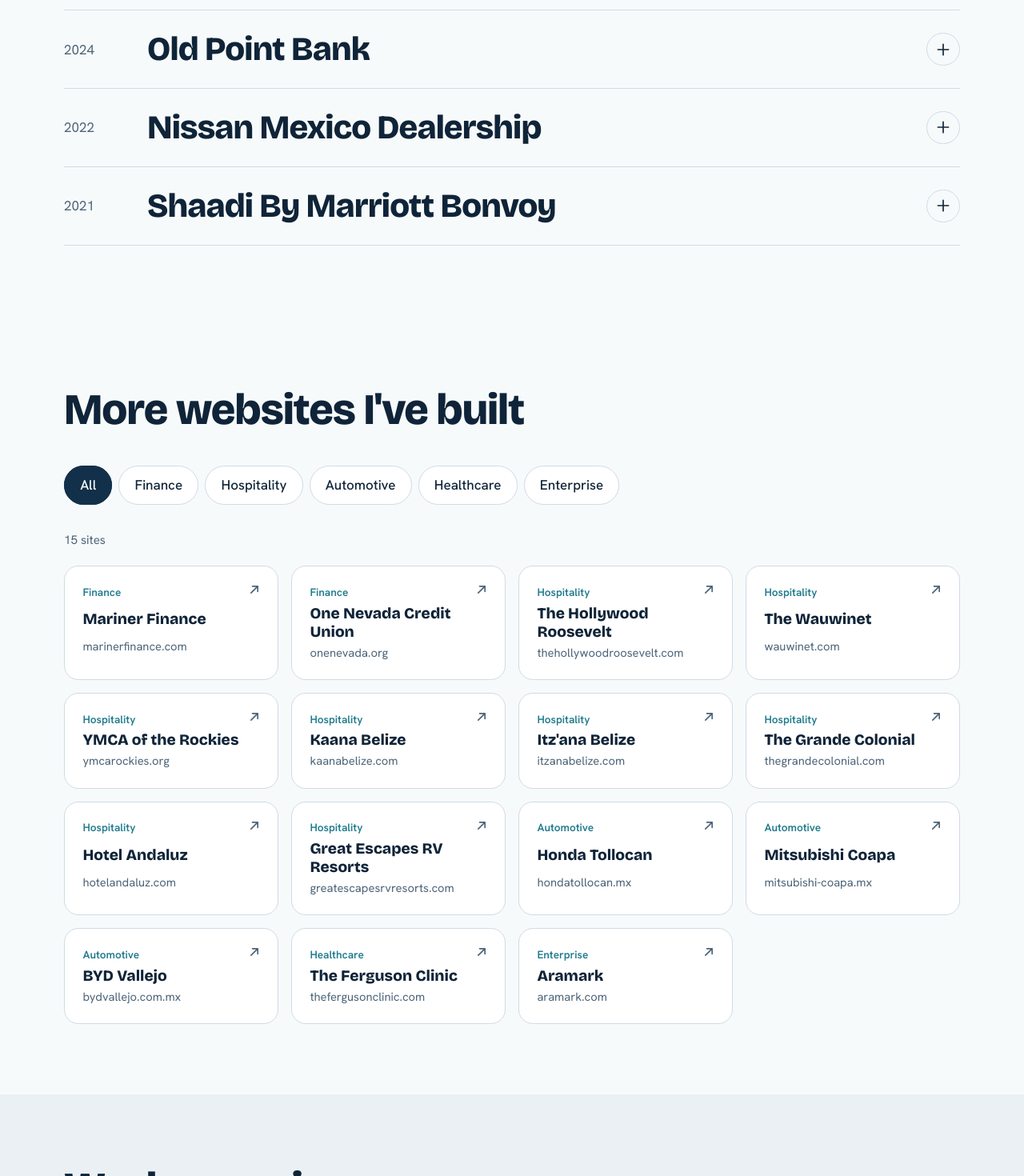
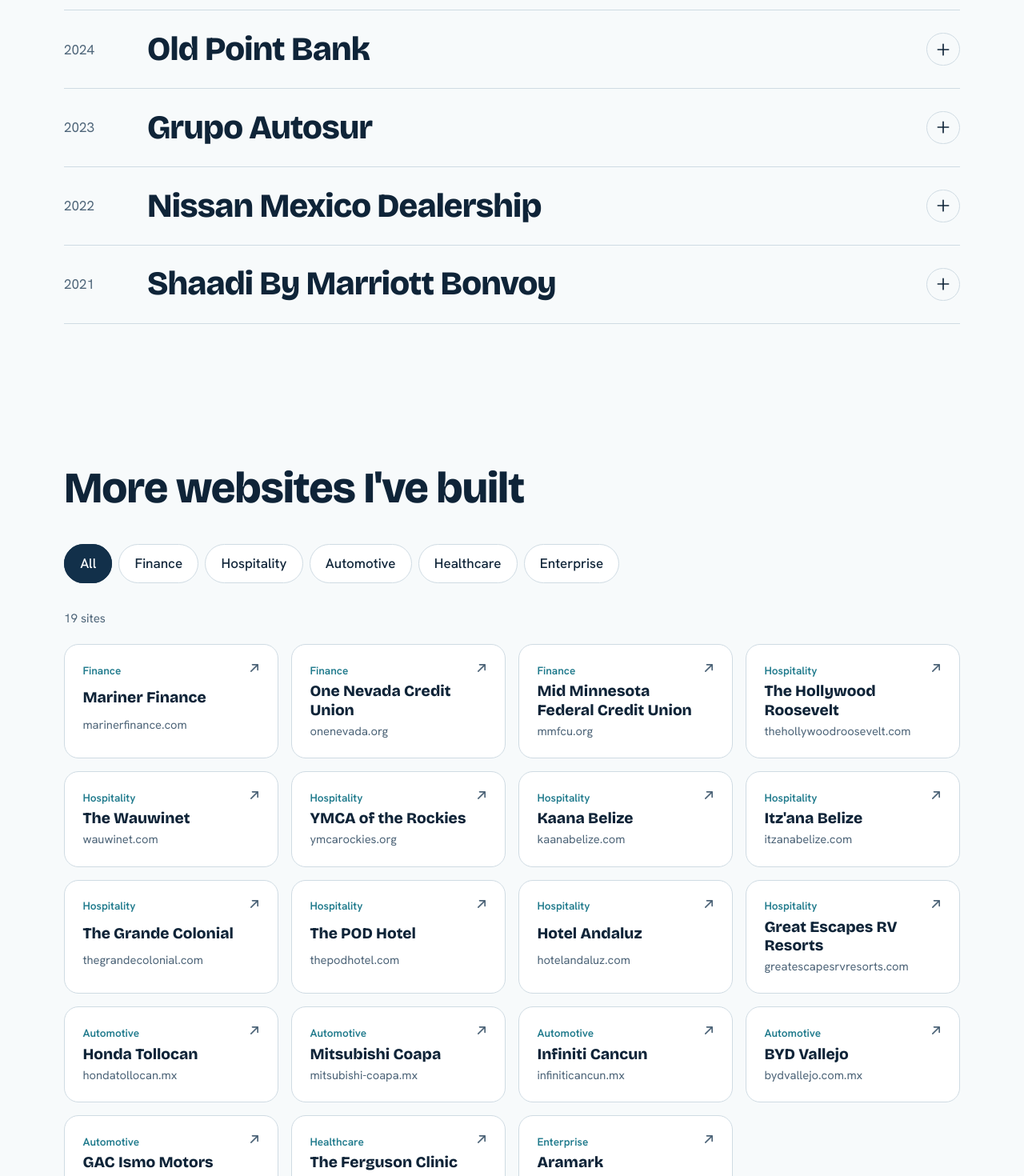
Before and after one commit to Mikdadali/mikdadali.github.io, a React (Vite) app: page / in a window 1280 px wide. Shown: the part 3540-5010 px from the top of the page at 80% size. Built offline with nearby package versions, Linux system fonts and the light colour scheme.

Commit message:
Added more projects in the list

```diff
--- a/src/data.js
+++ b/src/data.js
@@ -61,8 +61,16 @@ export const PROJECTS = [
   {
     year: "2024",
     title: "Old Point Bank",
+    url: "https://www.oldpointbank.com/",
     text: "Full project handling from start to end. Built a fully responsive banking website using UIKit and CMS with a focus on performance and accessibility.",
     tags: ["UIKit", "Responsive", "CMS", "Full Project"],
+  },
+  {
+    year: "2023",
+    title: "Grupo Autosur",
+    url: "https://www.autosur.mx/",
+    text: "Responsive website for a Mexican automotive dealership group: new and pre-owned vehicle inventory by brand and body type, quote and financing tools, test-drive and service appointment booking, promotions, and a dealership locator, managed through a CMS.",
+    tags: ["Automotive", "Responsive", "Inventory", "Booking Forms", "CMS"],
   },
   {
     year: "2022",
@@ -170,17 +178,21 @@ export const EDUCATION = [
 export const CLIENT_SITES = [
   { name: "Mariner Finance", url: "https://www.marinerfinance.com/", sector: "Finance" },
   { name: "One Nevada Credit Union", url: "https://www.onenevada.org/", sector: "Finance" },
+  { name: "Mid Minnesota Federal Credit Union", url: "https://www.mmfcu.org/", sector: "Finance" },
   { name: "The Hollywood Roosevelt", url: "https://www.thehollywoodroosevelt.com/", sector: "Hospitality" },
   { name: "The Wauwinet", url: "https://www.wauwinet.com/", sector: "Hospitality" },
   { name: "YMCA of the Rockies", url: "https://www.ymcarockies.org/", sector: "Hospitality" },
   { name: "Kaana Belize", url: "https://www.kaanabelize.com/", sector: "Hospitality" },
   { name: "Itz'ana Belize", url: "https://www.itzanabelize.com/", sector: "Hospitality" },
   { name: "The Grande Colonial", url: "https://www.thegrandecolonial.com/", sector: "Hospitality" },
+  { name: "The POD Hotel", url: "https://www.thepodhotel.com/", sector: "Hospitality" },
   { name: "Hotel Andaluz", url: "https://www.hotelandaluz.com/", sector: "Hospitality" },
   { name: "Great Escapes RV Resorts", url: "https://www.greatescapesrvresorts.com/", sector: "Hospitality" },
   { name: "Honda Tollocan", url: "https://hondatollocan.mx/", sector: "Automotive" },
   { name: "Mitsubishi Coapa", url: "https://www.mitsubishi-coapa.mx/", sector: "Automotive" },
+  { name: "Infiniti Cancun", url: "https://www.infiniticancun.mx/", sector: "Automotive" },
   { name: "BYD Vallejo", url: "https://www.bydvallejo.com.mx/", sector: "Automotive" },
+  { name: "GAC Ismo Motors", url: "https://www.gacismomotors.com/", sector: "Automotive" },
   { name: "The Ferguson Clinic", url: "https://www.thefergusonclinic.com/", sector: "Healthcare" },
   { name: "Aramark", url: "https://www.aramark.com/", sector: "Enterprise" },
 ];
```
